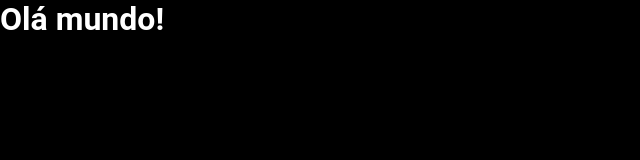
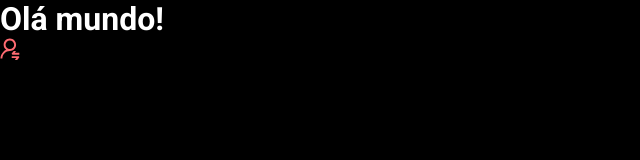
Before and after one commit to NicoliSte/dsmeta, a React (Vite) app in the folder frontend/: page / in a window 1280 px wide. Shown: the top 160 px of the page, without its empty margins (0-640 px from the left). Built offline with nearby package versions, Linux system fonts and the light colour scheme.

Commit message:
First component

```diff
--- a/frontend/src/App.tsx
+++ b/frontend/src/App.tsx
@@ -1,6 +1,12 @@
+import NotificationBotton from "./components/NotificationBotton"
+
 function App() {
   return(
+    <>
     <h1>Olá mundo!</h1>
+    <NotificationBotton />
+
+    </>
   )
 }
 
--- /dev/null
+++ b/frontend/src/components/NotificationBotton/index.tsx
@@ -0,0 +1,11 @@
+import icon from '../../assets/img/notification-icon.svg'
+
+function NotificationBotton() {
+    return(
+        <div className="dsmeta-red-btn">
+        <img src={icon} alt="Notificar" />
+      </div>
+    )
+  }
+
+  export default NotificationBotton
--- a/frontend/src/index.css
+++ b/frontend/src/index.css
@@ -1,3 +1,4 @@
+@import url("https://fonts.googleapis.com/css2?family=Roboto:wght@300;400;700&display=swap");
 * {
   font-family: "Roboto", sans-serif;
   box-sizing: border-box;
```
Also changed, not shown: frontend/src/assets/img/notification-icon.svg (added).
